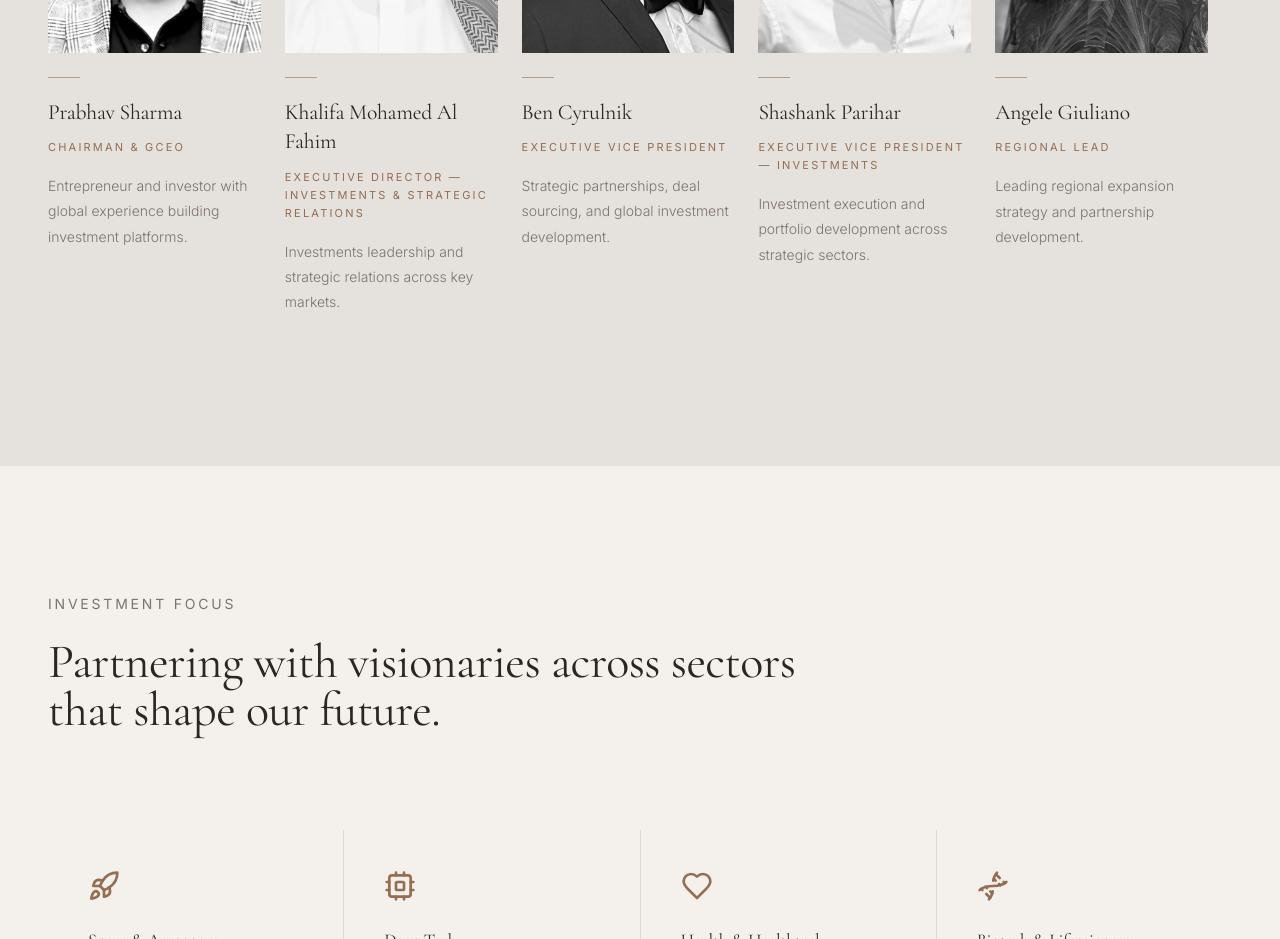
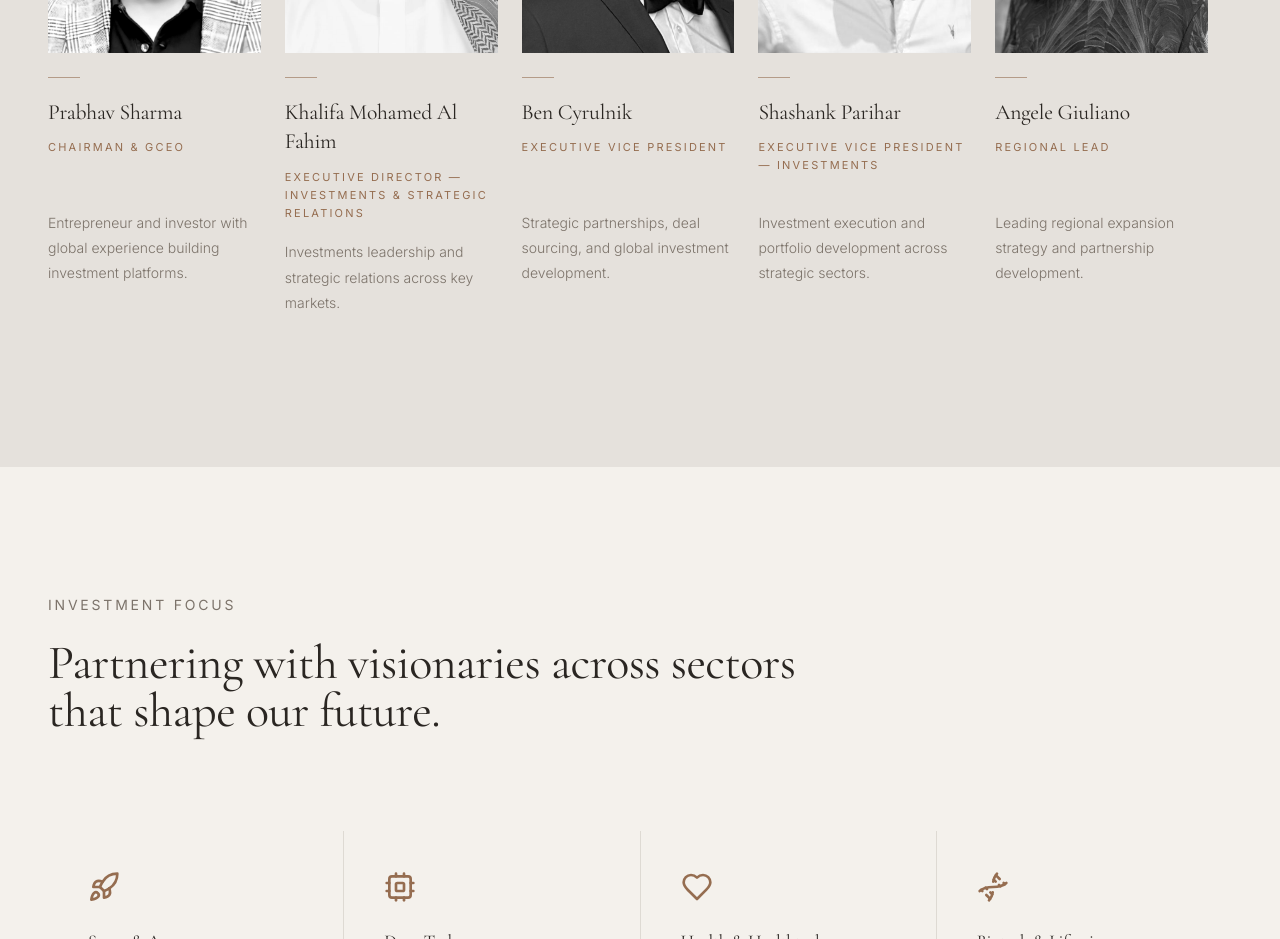
Before and after one commit to bencyrulnik-cyber/alpha-x-vision, a React (Vite) app: page / in a window 1280 px wide. Shown: the part 2600-3539 px from the top of the page. Built offline with nearby package versions, Linux system fonts and the light colour scheme; the HTML template or start-up script is replaced by a standard one.

Commit message:
Changes
Co-authored-by: bencyrulnik-cyber <250005174+bencyrulnik-cyber@users.noreply.github.com>

```diff
--- a/src/components/TeamSection.tsx
+++ b/src/components/TeamSection.tsx
@@ -109,9 +109,10 @@ const TeamSection = () => {
               <h3 className="text-xl md:text-[1.35rem] font-serif text-foreground leading-snug">
                 {leader.name}
               </h3>
-              <p className="mt-3 text-[10px] md:text-[11px] tracking-[0.2em] text-accent leading-relaxed uppercase">
+              <p className="mt-3 text-[10px] md:text-[11px] tracking-[0.2em] text-accent leading-relaxed uppercase sm:min-h-[2.4rem] xl:min-h-[3.4rem]">
                 {leader.role}
               </p>
+
               <p className="mt-4 pb-8 sm:pb-0 text-sm text-muted-foreground font-light leading-[1.8]">
                 {leader.desc}
               </p>
```
